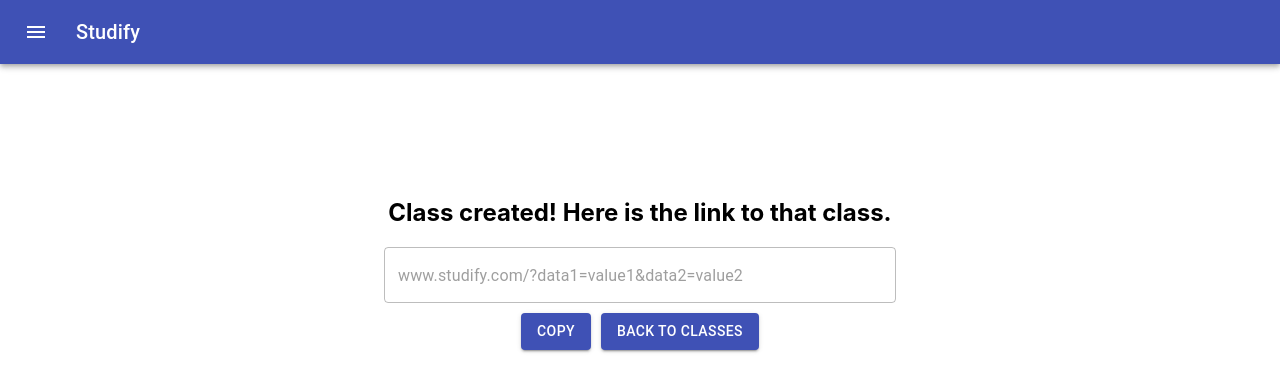
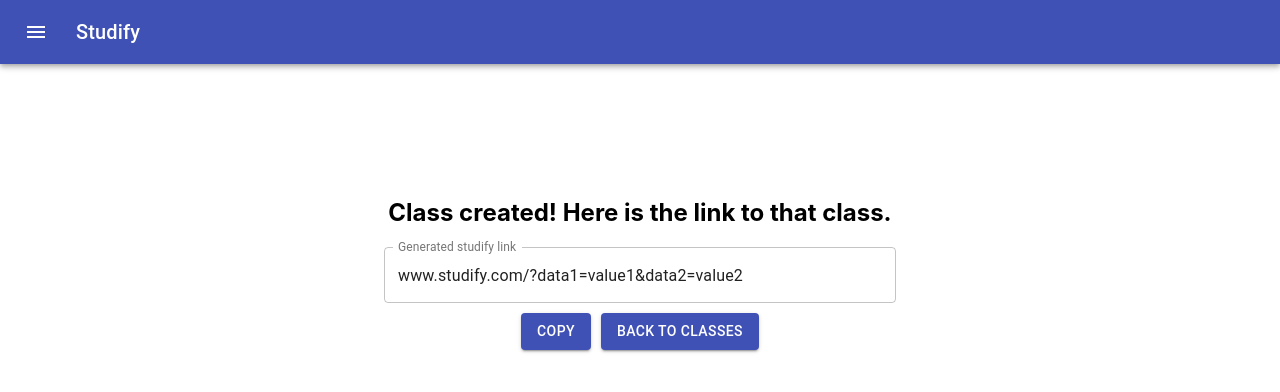
Before and after one commit to GarudaHacks-Hackathon/Studify, a React (Create React App) app: page /class-generated in a window 1280 px wide. Shown: the top 392 px of the page. Built offline with nearby package versions, Linux system fonts and the light colour scheme.

Commit message:
updated sidebar with links

```diff
--- a/src/pages/ClassGenerated.js
+++ b/src/pages/ClassGenerated.js
@@ -46,7 +46,10 @@
             variant="outlined"
             defaultValue="www.studify.com/?data1=value1&data2=value2"
             variant="outlined"
-            disabled
+            label="Generated studify link"
+            InputProps={{
+              readOnly: true,
+            }}
           />
           <div style={{ display: "flex", flexDirection: "row" }}>
             <Button
@@ -65,7 +68,10 @@
               color="primary"
               style={{ marginTop: 10, marginLeft: 10 }}
             >
-              <Link style={{ color: "white", textDecoration: "none" }} to="/">
+              <Link
+                style={{ color: "white", textDecoration: "none" }}
+                to="/student-schedule"
+              >
                 Back to classes
               </Link>
             </Button>
```
